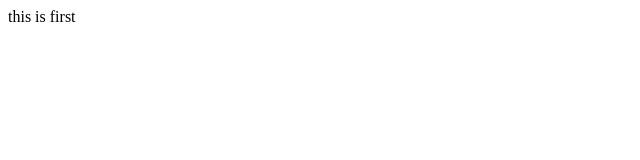
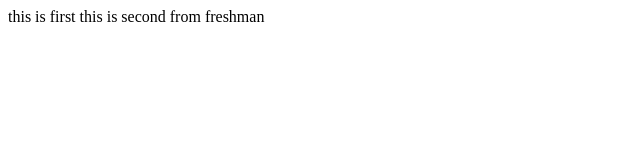
Before and after one commit to Sammyissewon/git-test, a plain HTML site: page index.html in a window 1280 px wide. Shown: the whole page, without its empty margins (0-640 px from the left). Drawn offline with Linux system fonts and the light colour scheme.

Commit message:
second commit

```diff
--- a/index.html
+++ b/index.html
@@ -6,6 +6,6 @@
     <title>Document</title>
   </head>
   <body>
-    this is first
+    this is first this is second from freshman
   </body>
 </html>
--- a/index.js
+++ b/index.js
@@ -1 +1,2 @@
 this is first
+this is second from freshman
```
Also changed, not shown: 1 other file.
